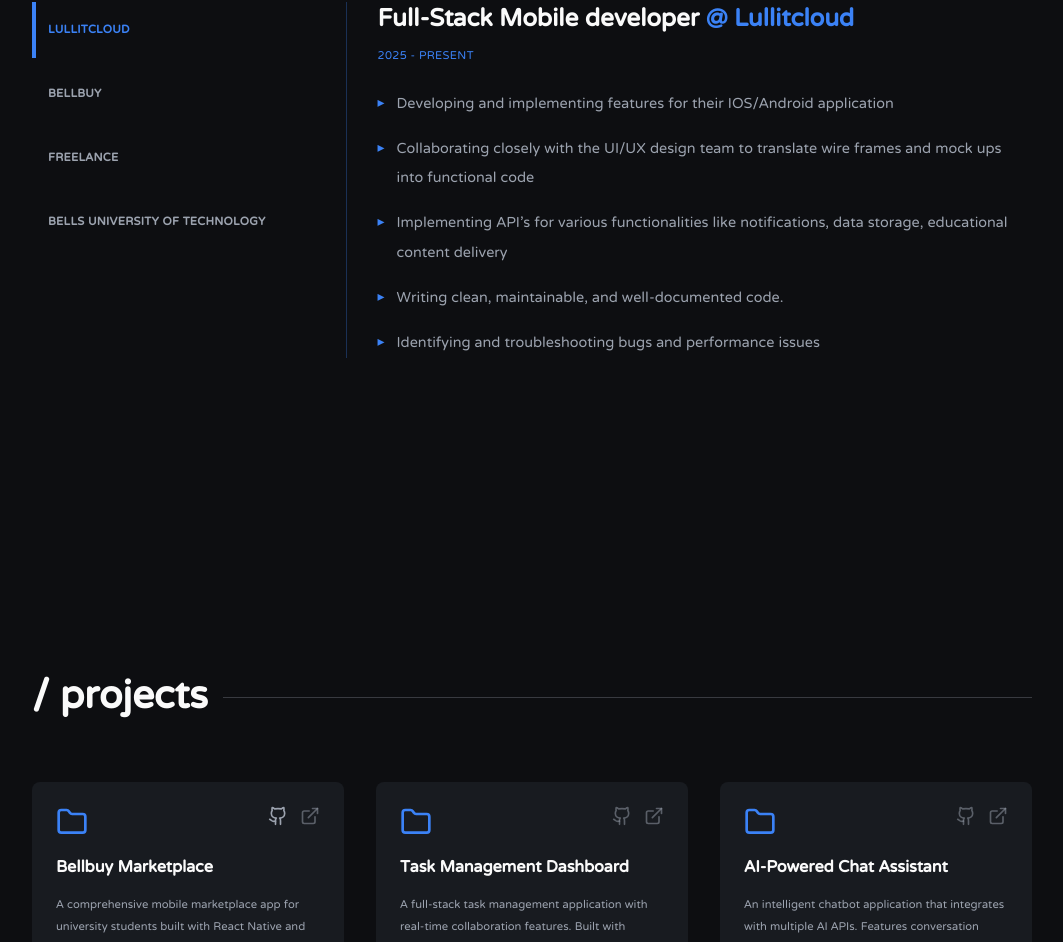
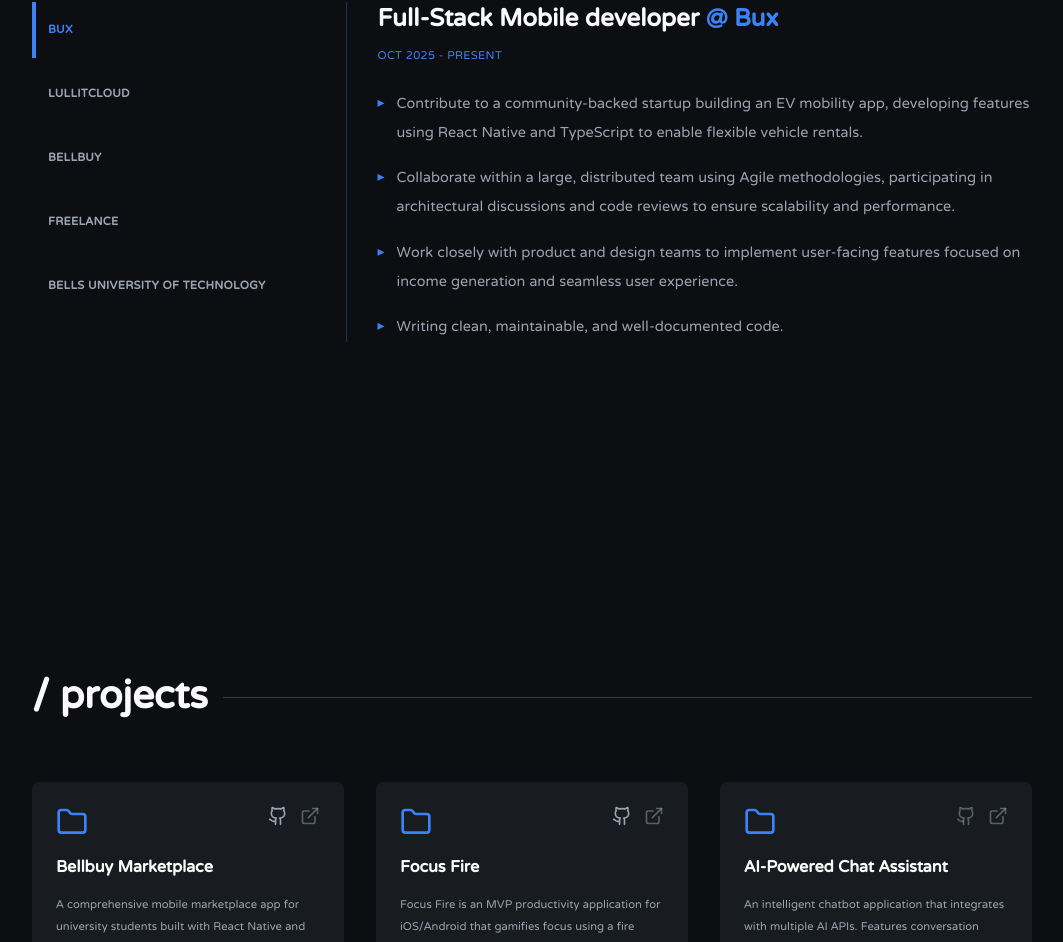
Before and after one commit to kingwillyo/portfolio, a React (Vite) app: page / in a window 1280 px wide. Shown: the part 1779-2721 px from the top of the page, without its empty margins (108-1171 px from the left). Built offline with nearby package versions, Linux system fonts and the light colour scheme.

Commit message:
implement new resume, new experience, new project

```diff
--- a/src/components/experience.jsx
+++ b/src/components/experience.jsx
@@ -24,9 +24,20 @@
 
   const experiences = [
     {
+      company: "Bux",
+      title: "Full-Stack Mobile developer",
+      period: "Oct 2025 - PRESENT",
+      description: [
+        "Contribute to a community-backed startup building an EV mobility app, developing features using React Native and TypeScript to enable flexible vehicle rentals.",
+        "Collaborate within a large, distributed team using Agile methodologies, participating in architectural discussions and code reviews to ensure scalability and performance.",
+        "Work closely with product and design teams to implement user-facing features focused on income generation and seamless user experience.",
+        "Writing clean, maintainable, and well-documented code.",
+      ],
+    },
+    {
       company: "Lullitcloud",
       title: "Full-Stack Mobile developer",
-      period: "2025 - PRESENT",
+      period: "Oct 2025 - PRESENT",
       description: [
         "Developing and implementing features for their IOS/Android application",
         "Collaborating closely with the UI/UX design team to translate wire frames and mock ups into functional code",
@@ -38,7 +49,7 @@
     {
       company: "Bellbuy",
       title: "Founder & Full-Stack Developer",
-      period: "2025 - PRESENT",
+      period: "FEB 2025 - PRESENT",
       description: [
         "Founded and Built a mobile marketplace app for university students using React Native (Expo) and Supabase.",
         "Implemented secure authentication, university-based product filtering, and real-time buyer–seller chat.",
@@ -49,7 +60,7 @@
     {
       company: "Freelance",
       title: "Full-Stack Developer",
-      period: "2023 - 2024",
+      period: "DEC 2023 - APRIL 2024",
       description: [
         "Developed a custom web application for a client using modern JavaScript frameworks",
         "Built responsive, mobile-first application with focus on performance and user experience",
--- a/src/components/hero.jsx
+++ b/src/components/hero.jsx
@@ -46,7 +46,7 @@
         </p>
         <div className="flex justify-center">
           <a
-            href="/resume.pdf"
+            href="/Resume.pdf"
             target="_blank"
             rel="noopener noreferrer"
             className="flex gap-[2px] border-2 rounded-sm py-[13px] px-[30px] text-accent animate-slide-in delay-2 hover:bg-accent hover:text-white transition-colors duration-300"
--- a/src/components/projects.jsx
+++ b/src/components/projects.jsx
@@ -33,10 +33,12 @@
       featured: true,
     },
     {
-      title: "Task Management Dashboard",
+      title: "Focus Fire",
       description:
-        "A full-stack task management application with real-time collaboration features. Built with modern web technologies and includes drag-and-drop functionality, team management, and progress tracking.",
-      technologies: "React.js, Node.js, PostgreSQL, Socket.io",
+        "Focus Fire is an MVP productivity application for iOS/Android that gamifies focus using a fire streak metaphor. It uses a physical Barcode Exit System and strong emotional consequences (loss aversion) to enforce deep focus.",
+      github: "https://github.com/kingwillyo/focus-fire",
+      technologies: "React Native, Supabase, PostgreSQL, TypeScript",
+      featured: true,
     },
     {
       title: "AI-Powered Chat Assistant",
```
Also changed, not shown: 1 other file (tests, documents, lock files or other folders).
